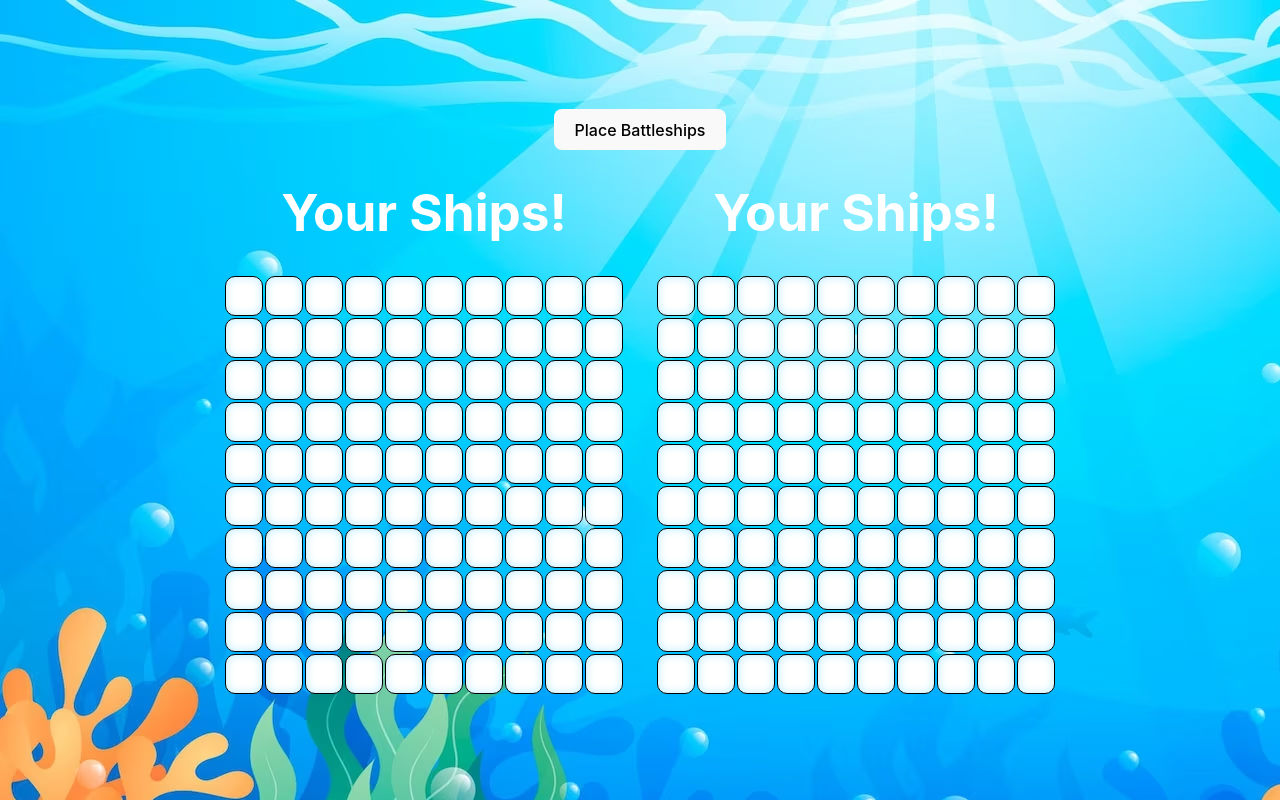
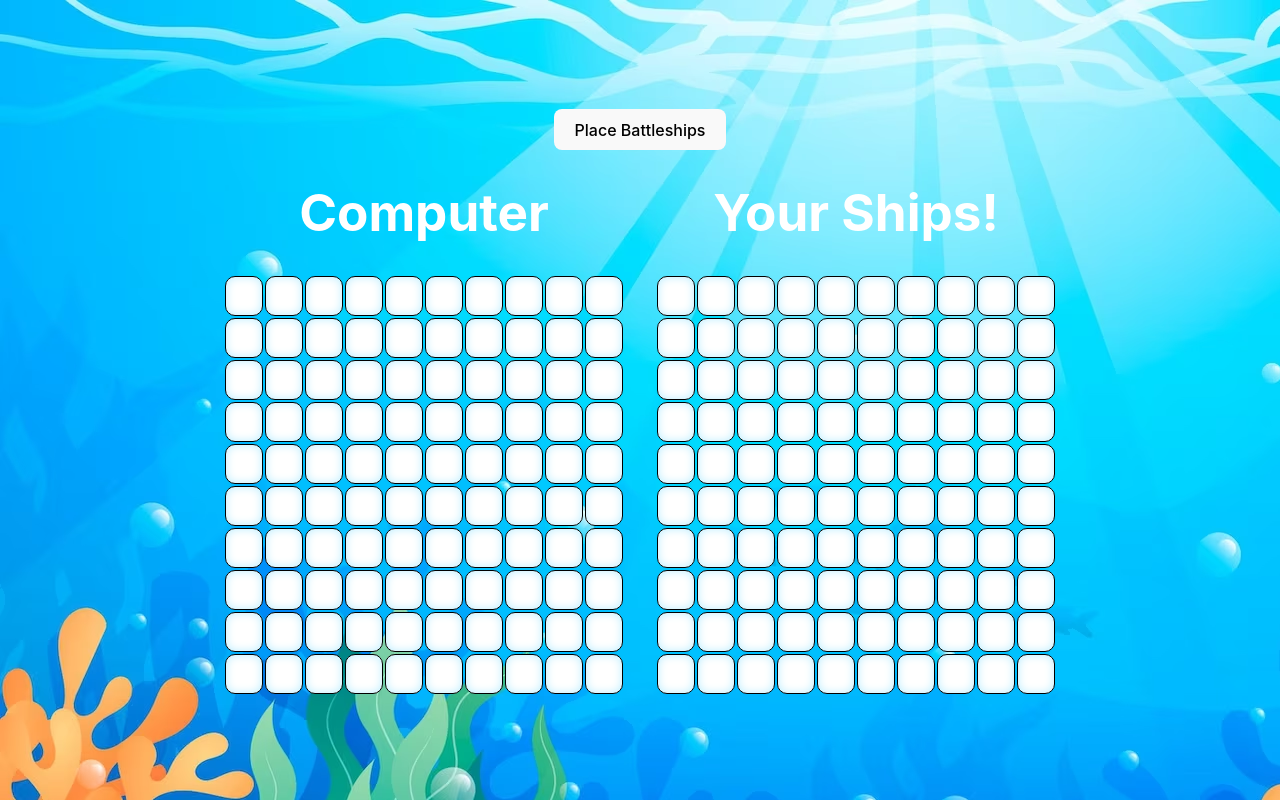
Before and after one commit to benante/battleship, a React (Vite) app: page / in a window 1280 px wide. Built offline with nearby package versions, Linux system fonts and the light colour scheme.

Commit message:
Fixed h1 heading mix up

```diff
--- a/src/components/ComputerBoard.jsx
+++ b/src/components/ComputerBoard.jsx
@@ -25,7 +25,7 @@ export default function ComputerBoard({ board, onCellClick }) {
 
   return (
     <div className="computer-section">
-      <h1>Your Ships!</h1>
+      <h1>Computer</h1>
       <div className="board computer-board">
         {boardState.map((row, rowIndex) => (
           <div key={rowIndex} className="row">
```
Also changed, not shown: src/components/PlayerBoard.jsx (+5 -4 lines).
